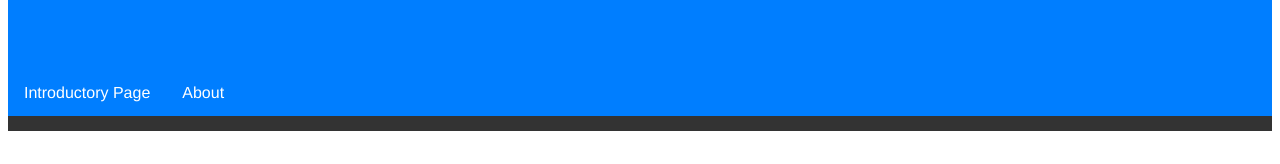
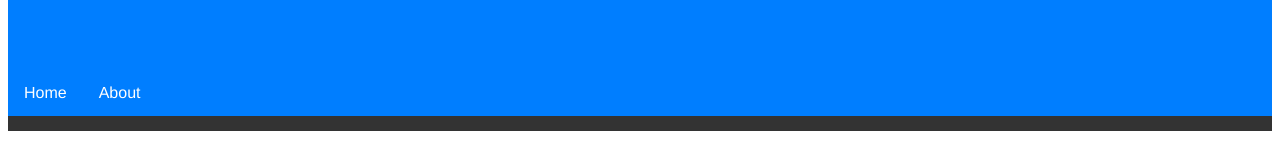
Before and after one commit to clearlynotnick/bioSite, a plain HTML site: page hobbies.html in a window 1280 px wide. Shown: the part 138-302 px from the top of the page. Drawn offline with Linux system fonts and the light colour scheme; grey boxes are pictures that could not be loaded.

Commit message:
Update hobbies.html

```diff
--- a/hobbies.html
+++ b/hobbies.html
@@ -12,7 +12,7 @@
         <h1>Hobbies</h1>
     </header>
     <div id="navbar">
-        <a href="index.html">Introductory Page</a>
+        <a href="index.html">Home</a>
         <a href="about.html">About</a>
     </div>
 
```
